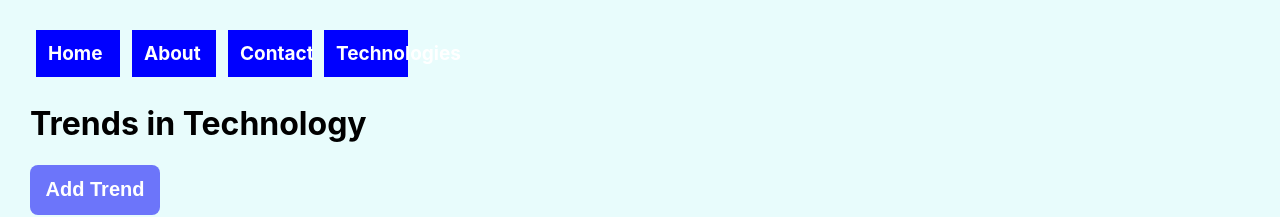
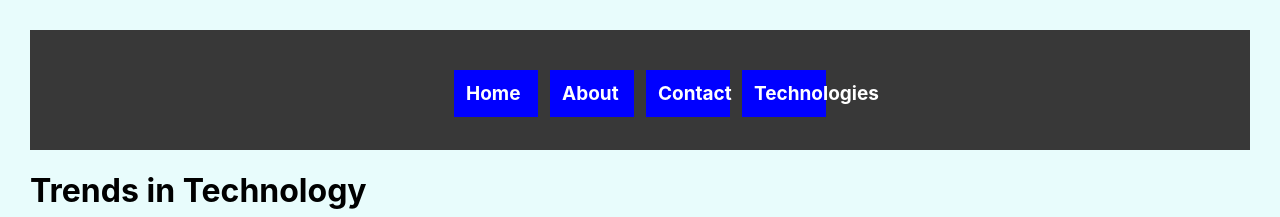
Before and after one commit to njambi-cloud/Tech-Display, a React (Create React App) app: page /techlist in a window 1280 px wide. Shown: the top 217 px of the page. Built offline with nearby package versions, Linux system fonts and the light colour scheme; data requests are answered from the project's data file.

Commit message:
Styles the navbar

```diff
--- a/src/App.css
+++ b/src/App.css
@@ -165,3 +165,19 @@
   font-size: 20px;
   font-weight: bold;
 }
+
+.nav{
+  background-color: rgb(56, 56, 56);
+  width: 100%;
+  height: 80px;
+  padding-top: 40px;
+  display: flex;
+  justify-content: center;
+
+}
+.nav-container{
+  display: flex;
+  justify-content: center;
+  margin-bottom: 2px;
+  margin-top: 0px;
+}
```
